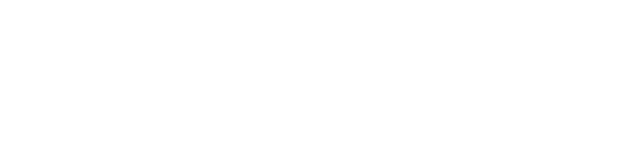
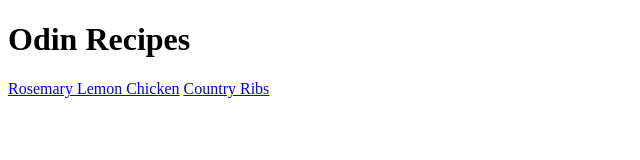
Before and after one commit to mholloway8648/odin-recipes, a plain HTML site: page index.html in a window 1280 px wide. Shown: the whole page, without its empty margins (0-640 px from the left). Drawn offline with Linux system fonts and the light colour scheme.

Commit message:
create link to recipe pages

```diff
--- a/index.html
+++ b/index.html
@@ -6,6 +6,8 @@
  </head>
 
  <body>
-
+    <h1>Odin Recipes</h1>
+    <a href="recipes/rosemary-lemon-chicken.html">Rosemary Lemon Chicken</a>
+    <a href="recipes/country-ribs.html">Country Ribs</a>
  </body>
  </html>
```
